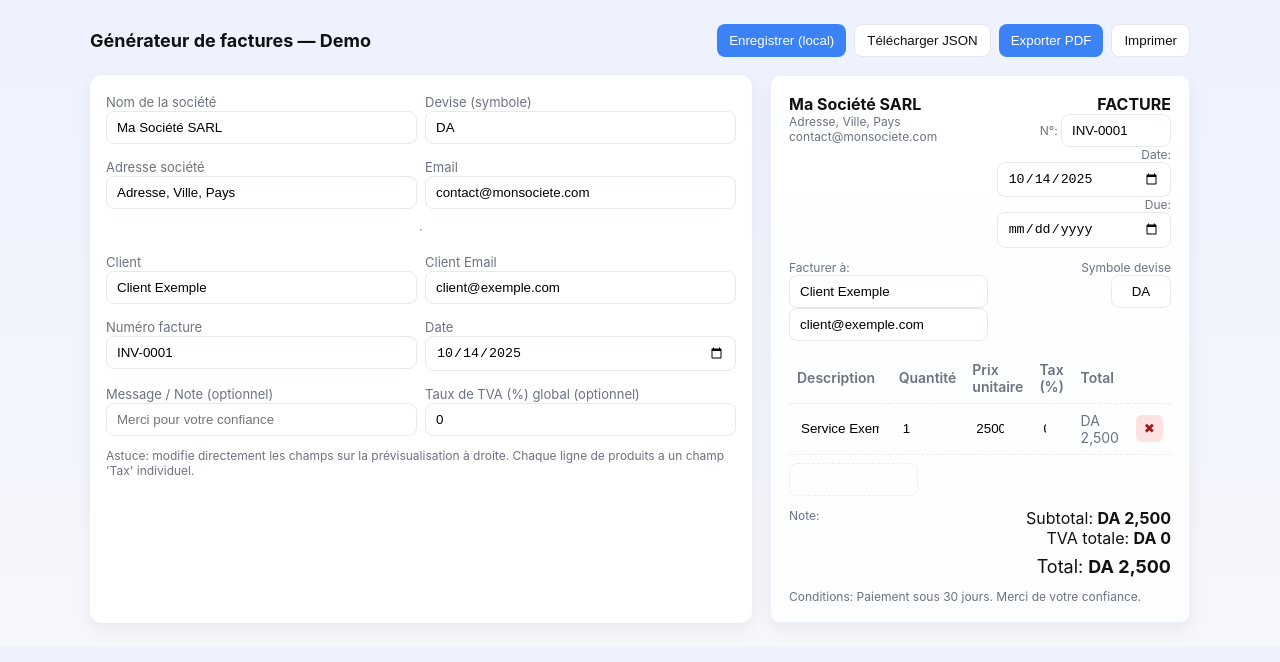
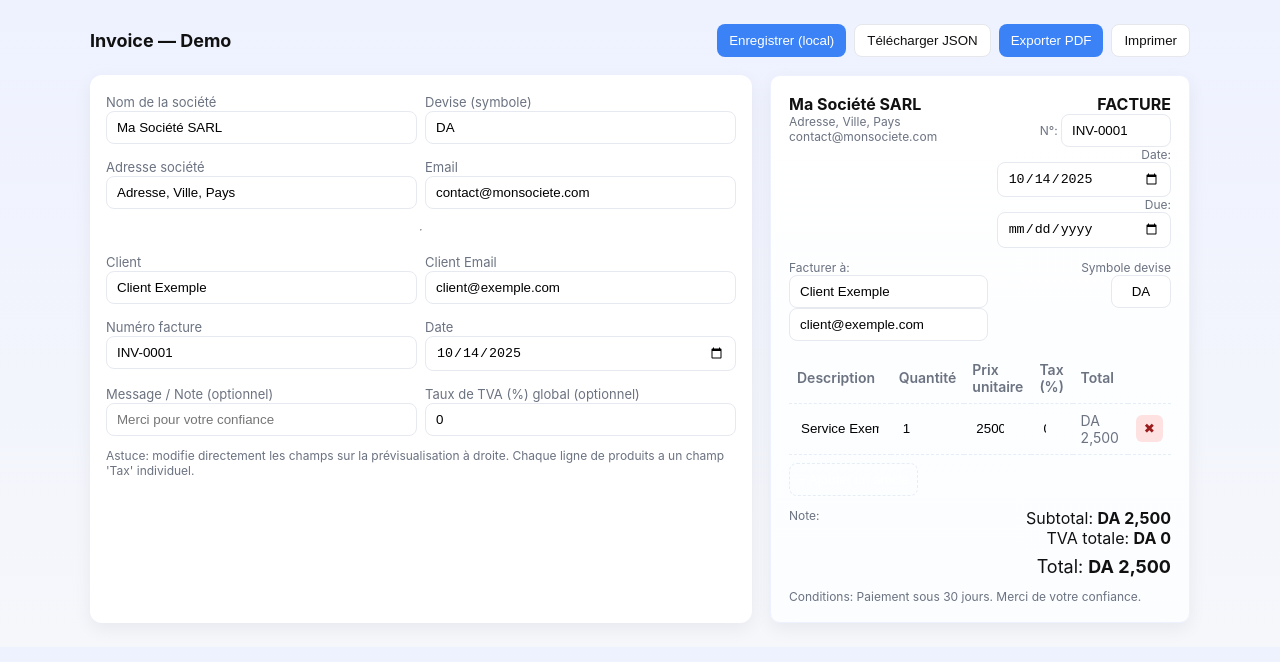
Before and after one commit to Randa-Lakab/Invoice-generator, a plain HTML site: page index.html in a window 1280 px wide. Drawn offline with nearby package versions, Linux system fonts and the light colour scheme.

Commit message:
Update index.html

```diff
--- a/index.html
+++ b/index.html
@@ -15,7 +15,7 @@
 <body>
   <div class="container">
     <header>
-      <h1>Générateur de factures — Demo</h1>
+      <h1>Invoice — Demo</h1>
       <div class="controls">
         <button id="saveBtn">Enregistrer (local)</button>
         <button id="downloadJsonBtn" class="secondary">Télécharger JSON</button>
```
